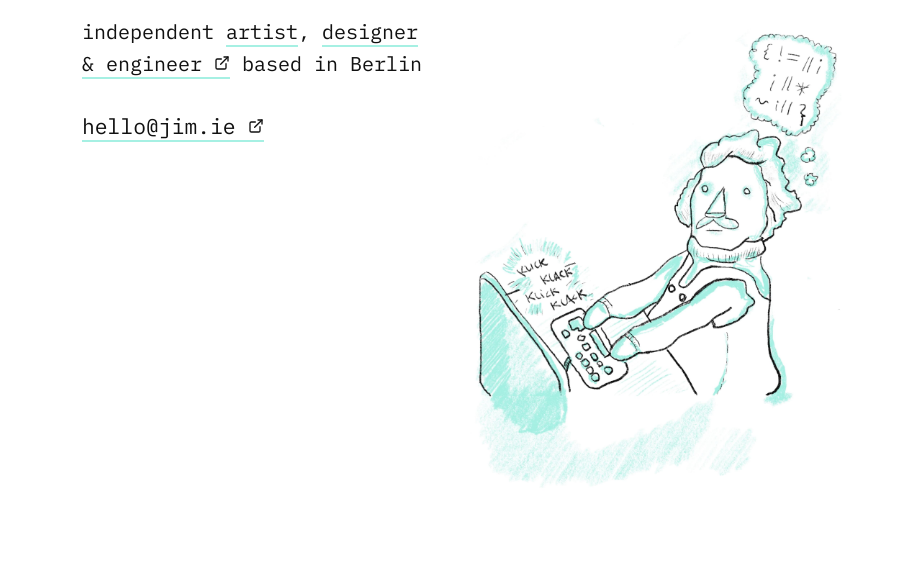
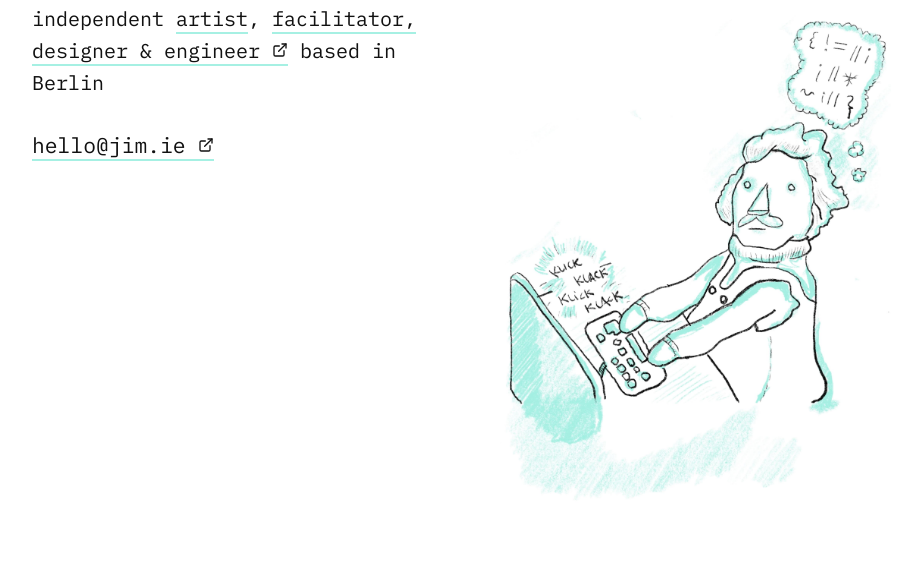
Before and after one commit to j1mie/j1mie.github.io, a plain HTML site: page index.html in a window 1280 px wide. Shown: the part 212-800 px from the top of the page, without its empty margins (190-1107 px from the left). Drawn offline with Linux system fonts and the light colour scheme.

Commit message:
Update blurb

```diff
--- a/css/style.css
+++ b/css/style.css
@@ -4,7 +4,7 @@
     --font-family-base: 'IBM Plex Mono', monospace;
     --color-text: #111;
     --color-bg: #fff;
-    --container-width: 800px;
+    --container-width: 900px;
     --space-xs: 0.5rem;
     --space-sm: 1rem;
     --space-md: 2rem;
@@ -116,7 +116,7 @@ p {
 
 
 .site-main__illustration {
-    width: 380px;
+    width: 400px;
     align-self: center;
     margin-top: 0.5rem;
 }
--- a/index.html
+++ b/index.html
@@ -15,7 +15,7 @@
 
     <main id="main" class="site-main">
         <div class="site-main__text">
-            <p class="home-intro">independent <a href="/art/">artist</a>, <a href="https://jimies.notion.site/Jimmy-Loughran-b36974bccdfb49e78bce40cc868962c5?pvs=74" target="_blank" rel="noopener"> designer & engineer <svg xmlns="http://www.w3.org/2000/svg" width="16" height="16" viewBox="0 0 24 24" fill="none" stroke="currentColor" stroke-width="2" stroke-linecap="round" stroke-linejoin="round" aria-hidden="true" focusable="false"><path d="M15 3h6v6"/><path d="M10 14 21 3"/><path d="M18 13v6a2 2 0 0 1-2 2H5a2 2 0 0 1-2-2V8a2 2 0 0 1 2-2h6"/></svg></a> based in Berlin</p>
+            <p class="home-intro">independent <a href="/art/">artist</a>, <a href="https://jimies.notion.site/Jimmy-Loughran-b36974bccdfb49e78bce40cc868962c5?pvs=74" target="_blank" rel="noopener">facilitator, designer & engineer <svg xmlns="http://www.w3.org/2000/svg" width="16" height="16" viewBox="0 0 24 24" fill="none" stroke="currentColor" stroke-width="2" stroke-linecap="round" stroke-linejoin="round" aria-hidden="true" focusable="false"><path d="M15 3h6v6"/><path d="M10 14 21 3"/><path d="M18 13v6a2 2 0 0 1-2 2H5a2 2 0 0 1-2-2V8a2 2 0 0 1 2-2h6"/></svg></a> based in Berlin</p>
             <ul class="contact-list">
                 <li><a href="mailto:hello@jim.ie" target="_blank" rel="noopener">hello@jim.ie<span class="sr-only">opens in a new tab</span> <svg xmlns="http://www.w3.org/2000/svg" width="16" height="16" viewBox="0 0 24 24" fill="none" stroke="currentColor" stroke-width="2" stroke-linecap="round" stroke-linejoin="round" aria-hidden="true" focusable="false"><path d="M15 3h6v6"/><path d="M10 14 21 3"/><path d="M18 13v6a2 2 0 0 1-2 2H5a2 2 0 0 1-2-2V8a2 2 0 0 1 2-2h6"/></svg></a></li>
             </ul>
```
